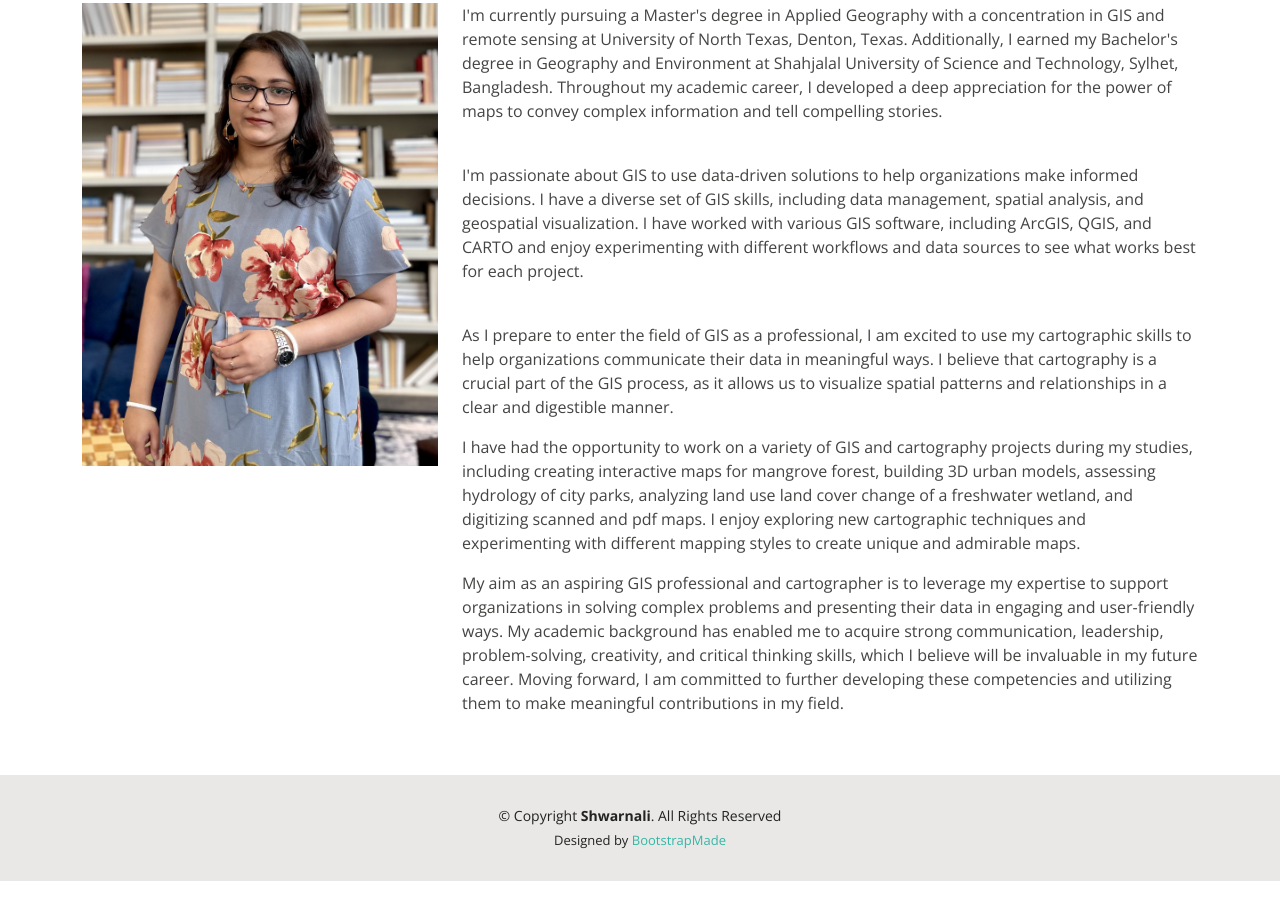
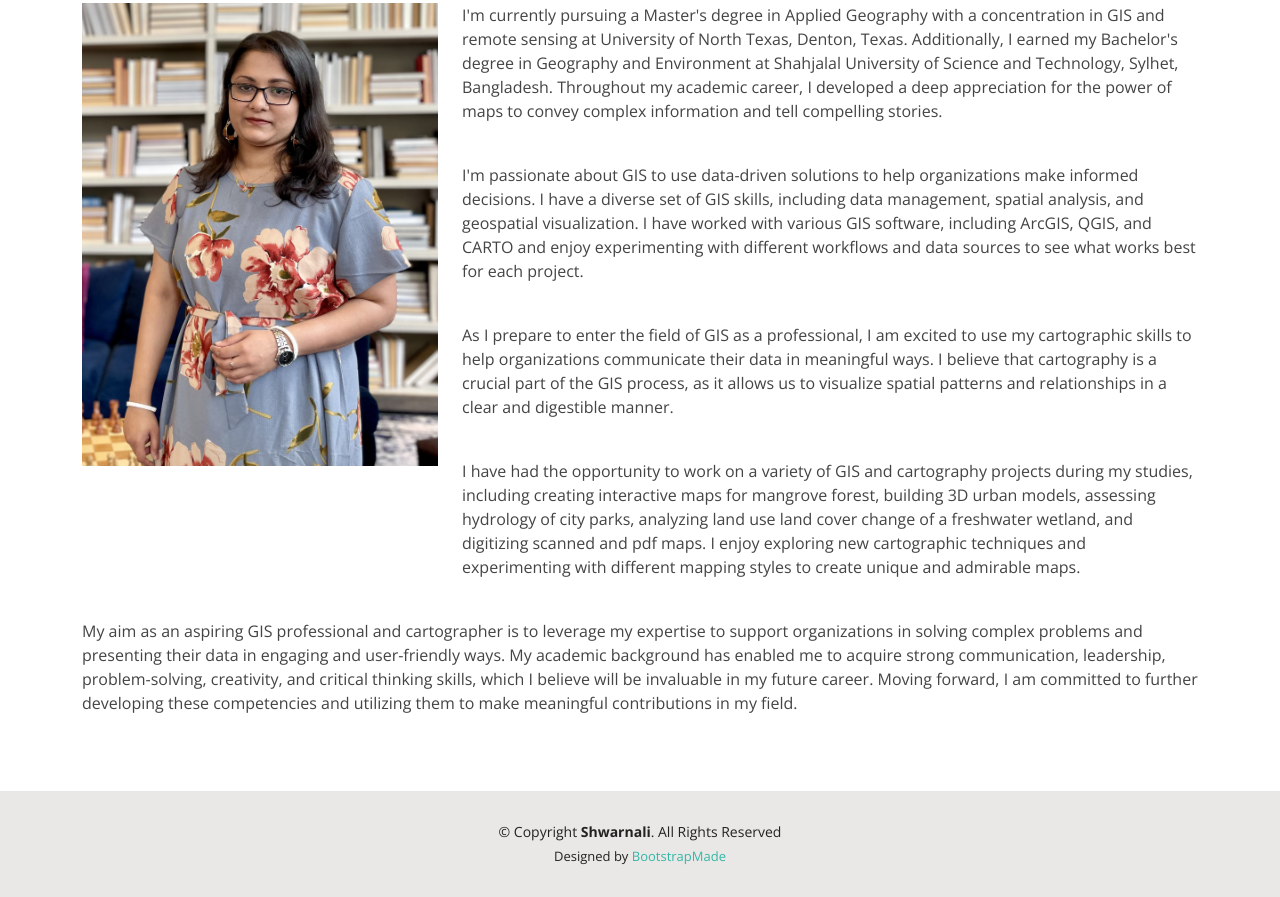
Before and after one commit to ShwarnaliBhattacharjee/portfolio, a plain HTML site: page about.html in a window 1280 px wide. Shown: the part 263-1160 px from the top of the page. Drawn offline with nearby package versions, Linux system fonts and the light colour scheme.

Commit message:
Updated files

```diff
--- a/about.html
+++ b/about.html
@@ -99,13 +99,18 @@
             <p>
               As I prepare to enter the field of GIS as a professional, I am excited to use my cartographic skills to help organizations communicate their data in meaningful ways. I believe that cartography is a crucial part of the GIS process, as it allows us to visualize spatial patterns and relationships in a clear and digestible manner.
             </p>
+            <br>
             <p>
               I have had the opportunity to work on a variety of GIS and cartography projects during my studies, including creating interactive maps for mangrove forest, building 3D urban models, assessing hydrology of city parks, analyzing land use land cover change of a freshwater wetland, and digitizing scanned and pdf maps. I enjoy exploring new cartographic techniques and experimenting with different mapping styles to create unique and admirable maps.
             </p>
-            <p>
+            <br>
+          <!-- <p>
               My aim as an aspiring GIS professional and cartographer is to leverage my expertise to support organizations in solving complex problems and presenting their data in engaging and user-friendly ways. My academic background has enabled me to acquire strong communication, leadership, problem-solving, creativity, and critical thinking skills, which I believe will be invaluable in my future career. Moving forward, I am committed to further developing these competencies and utilizing them to make meaningful contributions in my field.
-            </p>
+          </p> -->
           </div>
+          <p>
+            My aim as an aspiring GIS professional and cartographer is to leverage my expertise to support organizations in solving complex problems and presenting their data in engaging and user-friendly ways. My academic background has enabled me to acquire strong communication, leadership, problem-solving, creativity, and critical thinking skills, which I believe will be invaluable in my future career. Moving forward, I am committed to further developing these competencies and utilizing them to make meaningful contributions in my field.
+          </p>
         </div>
 
       </div>
```
